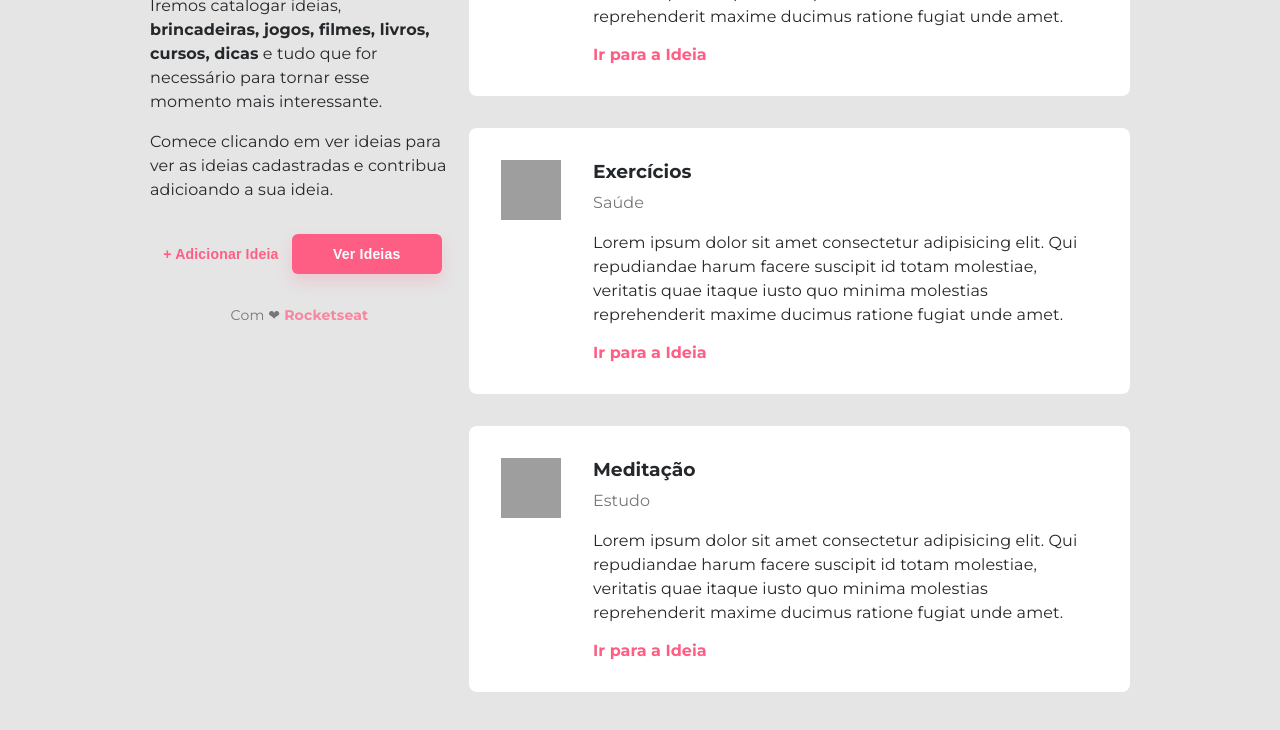
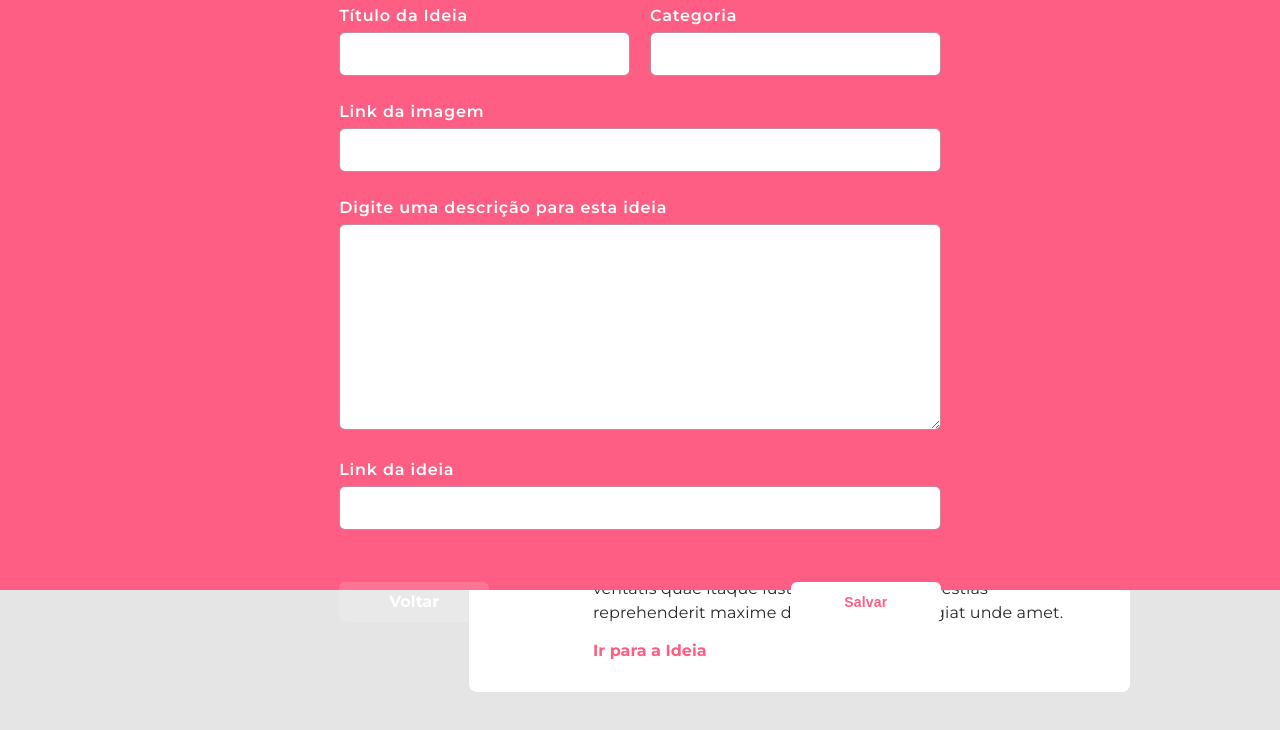
Before and after one commit to antoniofern/WorkshoDev, a plain HTML site: page index.html in a window 1280 px wide. Both pictures are taken after a click on the button "+ Adicionar Ideia". Shown: the part 210-940 px from the top of the page. Drawn offline with Linux system fonts and the light colour scheme; grey boxes are pictures that could not be loaded.

Commit message:
Adicionando interação com o formulário e estilização

```diff
--- a/index.html
+++ b/index.html
@@ -34,7 +34,7 @@
         </main>
 
         <section id="buttons">
-          <button>+ Adicionar Ideia</button>
+          <button onclick="onOff()">+ Adicionar Ideia</button>
           <button class="fat">Ver Ideias</button>
         </section>
 
@@ -131,7 +131,7 @@
                     <label for="link">Link da ideia</label>
                     <input type="url" name="link">
                 </div>
-
+                <a href="#" onclick="onOff()">Voltar</a>
                 <button>Salvar</button>
 
             </form>
--- a/scripts.js
+++ b/scripts.js
@@ -1,9 +1,6 @@
-
-document
-    .querySelector("button.fat")
-    .addEventListener("click", function(){
-        document
-        .querySelector("#footer")
-        .classList
-        .toggle("hide")
-    })
+function onOff(){
+    document
+    .querySelector("#modal")
+    .classList
+    .toggle("hide")
+}
--- a/style.css
+++ b/style.css
@@ -141,6 +141,8 @@ p, .description {
 
     display: flex;
     justify-content: center;
+
+    transition: 400ms;
 }
 
 #modal .content {
@@ -194,6 +196,34 @@ form label {
     letter-spacing: 0.8px;
 }
 
+form a {
+
+    width: 150px;
+    height: 40px;
+
+    background-color: #ffffff22;
+    color: white;
+
+    display: flex;
+    align-items: center;
+    justify-content: center;
+
+    font-size: 16px;
+    font-weight: bold;
+
+    border-radius: 6px;
+
+    align-self: end;
+
+    transition: 400ms;
+}
+
+form a:hover {
+    background: #fff;
+    color: #ff5e84;
+    text-decoration: none;
+}
+
 form button {
     background: white;
 
@@ -209,6 +239,8 @@ form button {
     grid-column: 2;
 
     justify-self: end;
+
+    transition: 400ms;
 }
 
 form button:hover {
@@ -219,5 +251,6 @@ form button:hover {
 }
 
 #modal.hide {
-    display: none;
+    opacity: 0;
+    visibility: hidden;
 }
```
